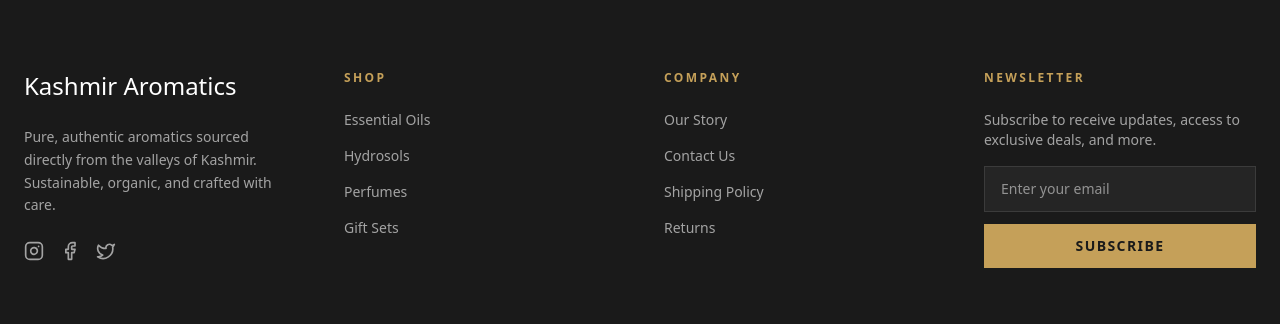
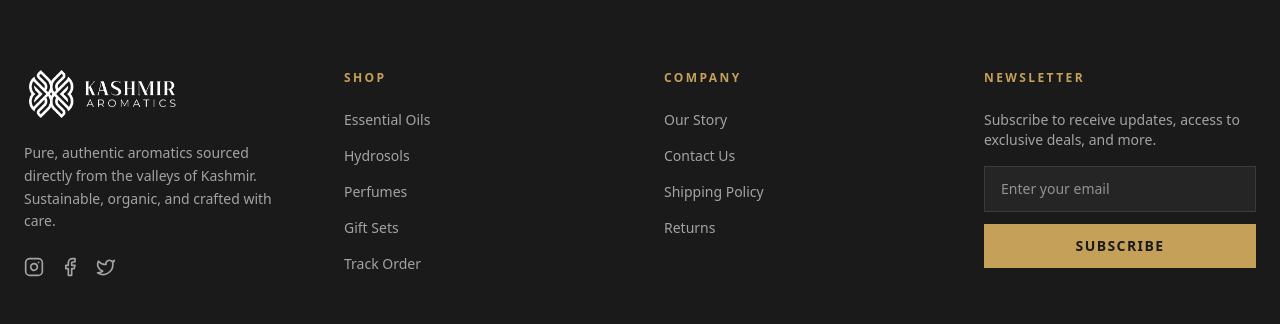
Before and after one commit to miradnanayoub/kashmir-aromatics, a Next.js app: page / in a window 1280 px wide. Shown: the part 947-1271 px from the top of the page. Built offline with nearby package versions, Linux system fonts and the light colour scheme; no server answers.

Commit message:
Update Footer: Add logo and Track Order link

```diff
--- a/components/Footer.tsx
+++ b/components/Footer.tsx
@@ -1,14 +1,23 @@
 import Link from "next/link";
 import { Facebook, Instagram, Twitter } from "lucide-react";
+import Image from "next/image";
 
 export default function Footer() {
   return (
     <footer className="bg-brand-black text-brand-cream border-t border-white/10 pt-20 pb-10">
       <div className="max-w-7xl mx-auto px-6 grid grid-cols-1 md:grid-cols-4 gap-12 mb-16">
 
-        {/* Column 1: Brand */}
+        {/* Column 1: Brand & Logo */}
         <div className="space-y-6">
-          <h3 className="font-serif text-2xl text-white">Kashmir Aromatics</h3>
+          {/* Logo Replaces Text Title */}
+          <div className="relative w-40 h-12">
+            <Image
+              src="/logo-white.png"
+              alt="Kashmir Aromatics"
+              fill
+              className="object-contain"
+            />
+          </div>
           <p className="text-white/60 text-sm leading-relaxed">
             Pure, authentic aromatics sourced directly from the valleys of Kashmir.
             Sustainable, organic, and crafted with care.
@@ -28,6 +37,8 @@ export default function Footer() {
             <li><Link href="/shop/hydrosols" className="hover:text-white transition">Hydrosols</Link></li>
             <li><Link href="/shop/perfumes" className="hover:text-white transition">Perfumes</Link></li>
             <li><Link href="/shop/gift-sets" className="hover:text-white transition">Gift Sets</Link></li>
+            {/* Added Track Order Link */}
+            <li><Link href="/track-order" className="hover:text-white transition">Track Order</Link></li>
           </ul>
         </div>
 
```
